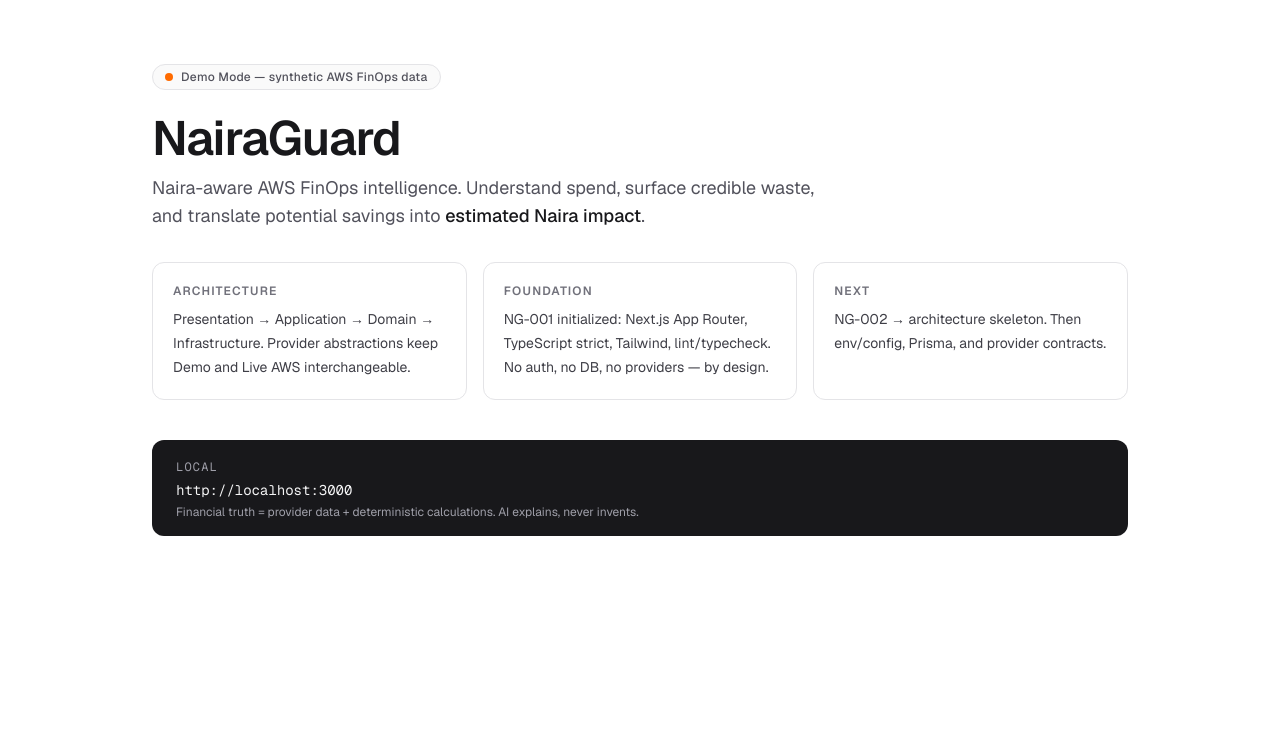
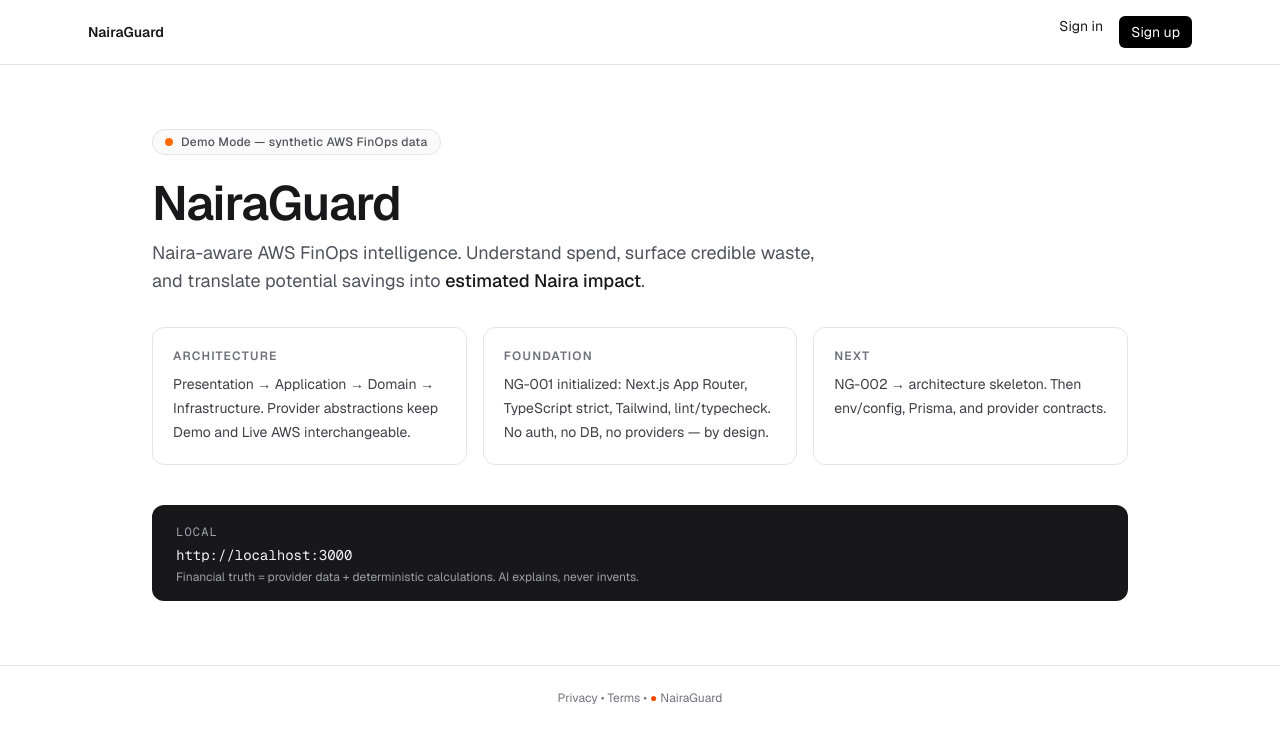
Before and after one commit to Sawmod001/NAIRAGUARD, a Next.js app: page / in a window 1280 px wide. Shown: the top 742 px of the page. Built offline with nearby package versions, Linux system fonts and the light colour scheme.

Commit message:
feat(NG-901): marketing shell
- src/app/page.tsx: header (NairaGuard + Sign in/up), black/white/orange, structure only for NG-902 hero, footer Privacy/Terms
- src/app/privacy/page.tsx + terms/page.tsx: public routes
- Verify: tsc 0 build 10 routes (adds privacy/terms)

```diff
--- a/src/app/page.tsx
+++ b/src/app/page.tsx
@@ -1,8 +1,16 @@
 export default function Home() {
   return (
     <main className="min-h-screen bg-white text-zinc-900">
-      {/* NG-001 placeholder — not final homepage (NG-901..905).
-          Keeps NG-001 scope minimal: proves App Router boots. */}
+      {/* NG-901 Marketing shell — black/white/orange, structure only (NG-902 will add hero) */}
+      <header className="border-b border-zinc-200">
+        <div className="mx-auto flex max-w-6xl items-center justify-between px-6 py-4">
+          <span className="text-sm font-semibold">NairaGuard</span>
+          <nav className="flex gap-4 text-sm">
+            <a href="/sign-in" className="hover:text-orange-600">Sign in</a>
+            <a href="/sign-up" className="rounded-md bg-black px-3 py-1.5 text-white hover:bg-zinc-800">Sign up</a>
+          </nav>
+        </div>
+      </header>
       <div className="mx-auto max-w-5xl px-6 py-16">
         <div className="inline-flex items-center gap-2 rounded-full border border-zinc-200 bg-zinc-50 px-3 py-1 text-xs font-medium tracking-wide text-zinc-600">
           <span className="h-2 w-2 rounded-full bg-[var(--accent)]" />
@@ -57,6 +65,9 @@ export default function Home() {
           </div>
         </div>
       </div>
+      <footer className="border-t border-zinc-200 py-6 text-center text-xs text-zinc-500">
+        <a href="/privacy" className="hover:text-black">Privacy</a> • <a href="/terms" className="hover:text-black">Terms</a> • <span className="text-orange-600">●</span> NairaGuard
+      </footer>
     </main>
   );
 }
--- /dev/null
+++ b/src/app/privacy/page.tsx
@@ -0,0 +1,8 @@
+export default function PrivacyPage() {
+  return (
+    <main className="mx-auto max-w-3xl px-6 py-16">
+      <h1 className="text-2xl font-semibold">Privacy</h1>
+      <p className="mt-4 text-sm text-zinc-600">NairaGuard is Demo-First. No real AWS data is collected in Demo Mode. Auth data is stored in Postgres via Prisma. See docs/10_SECURITY.md.</p>
+    </main>
+  );
+}
--- /dev/null
+++ b/src/app/terms/page.tsx
@@ -0,0 +1,8 @@
+export default function TermsPage() {
+  return (
+    <main className="mx-auto max-w-3xl px-6 py-16">
+      <h1 className="text-2xl font-semibold">Terms</h1>
+      <p className="mt-4 text-sm text-zinc-600">Demo Mode uses synthetic data. Naira values are estimates (NGN = USD × rate). No destructive AWS actions in MVP.</p>
+    </main>
+  );
+}
```
